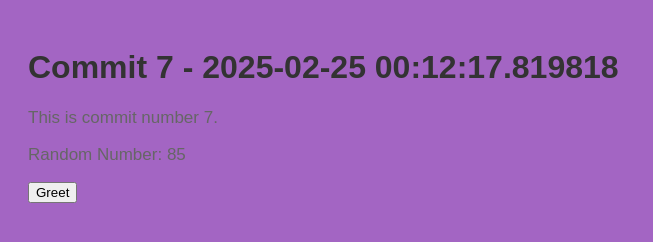
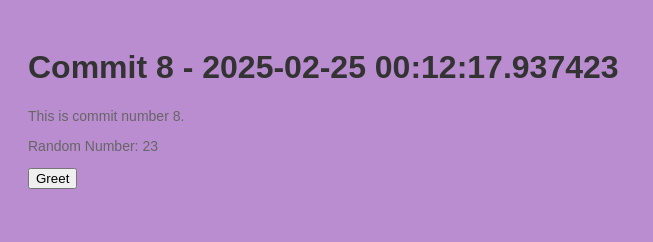
Before and after one commit to polishflits/autogen-repo-20250225001205, a plain HTML site: page index.html in a window 1280 px wide. Shown: the whole page, without its empty margins (0-653 px from the left). Drawn offline with Linux system fonts and the light colour scheme.

Commit message:
📝 Auto commit 8 with HTML, CSS, and JS

```diff
--- a/index.html
+++ b/index.html
@@ -2,13 +2,13 @@
     <!DOCTYPE html>
     <html>
     <head>
-        <title>Commit 7 - 2025-02-25 00:12:17.819818</title>
+        <title>Commit 8 - 2025-02-25 00:12:17.937423</title>
         <link rel="stylesheet" href="style.css">
     </head>
     <body>
-        <h1>Commit 7 - 2025-02-25 00:12:17.819818</h1>
-        <p>This is commit number 7.</p>
-        <p>Random Number: 85</p>
+        <h1>Commit 8 - 2025-02-25 00:12:17.937423</h1>
+        <p>This is commit number 8.</p>
+        <p>Random Number: 23</p>
         <button onclick="greet()">Greet</button>
         <script src="script.js"></script>
     </body>
--- a/script.js
+++ b/script.js
@@ -2,4 +2,4 @@
     function greet() {
         alert('Hello from commit ' + commitNumber + '!');
     }
-    var commitNumber = 7;
+    var commitNumber = 8;
--- a/style.css
+++ b/style.css
@@ -1,7 +1,7 @@
 
     body {
         font-family: Arial, sans-serif;
-        background-color: #a365c3;
+        background-color: #ba8dd0;
         padding: 20px;
     }
     h1 {
@@ -9,5 +9,5 @@
     }
     p {
         color: #666;
-        font-size: 17px;
+        font-size: 14px;
     }
```
